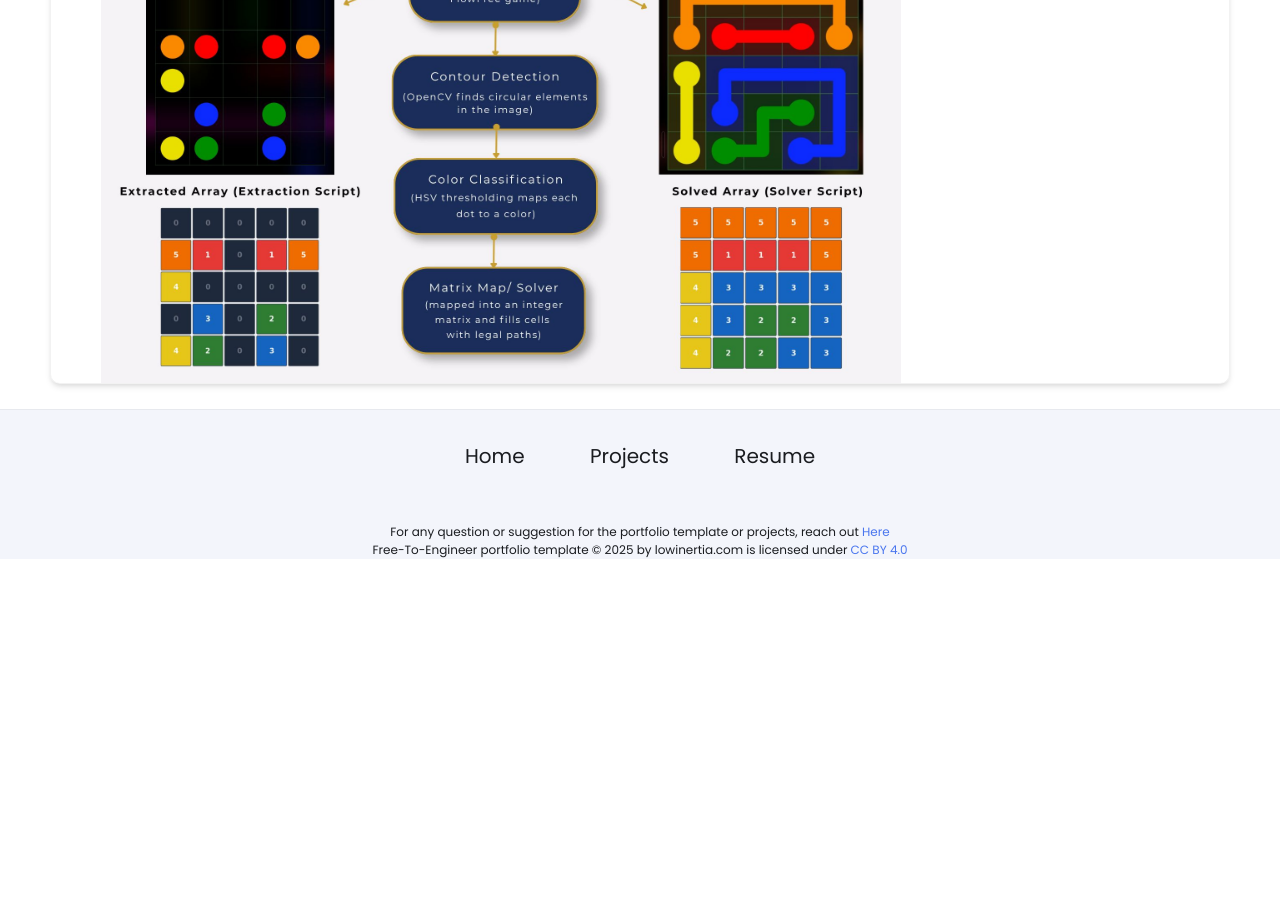
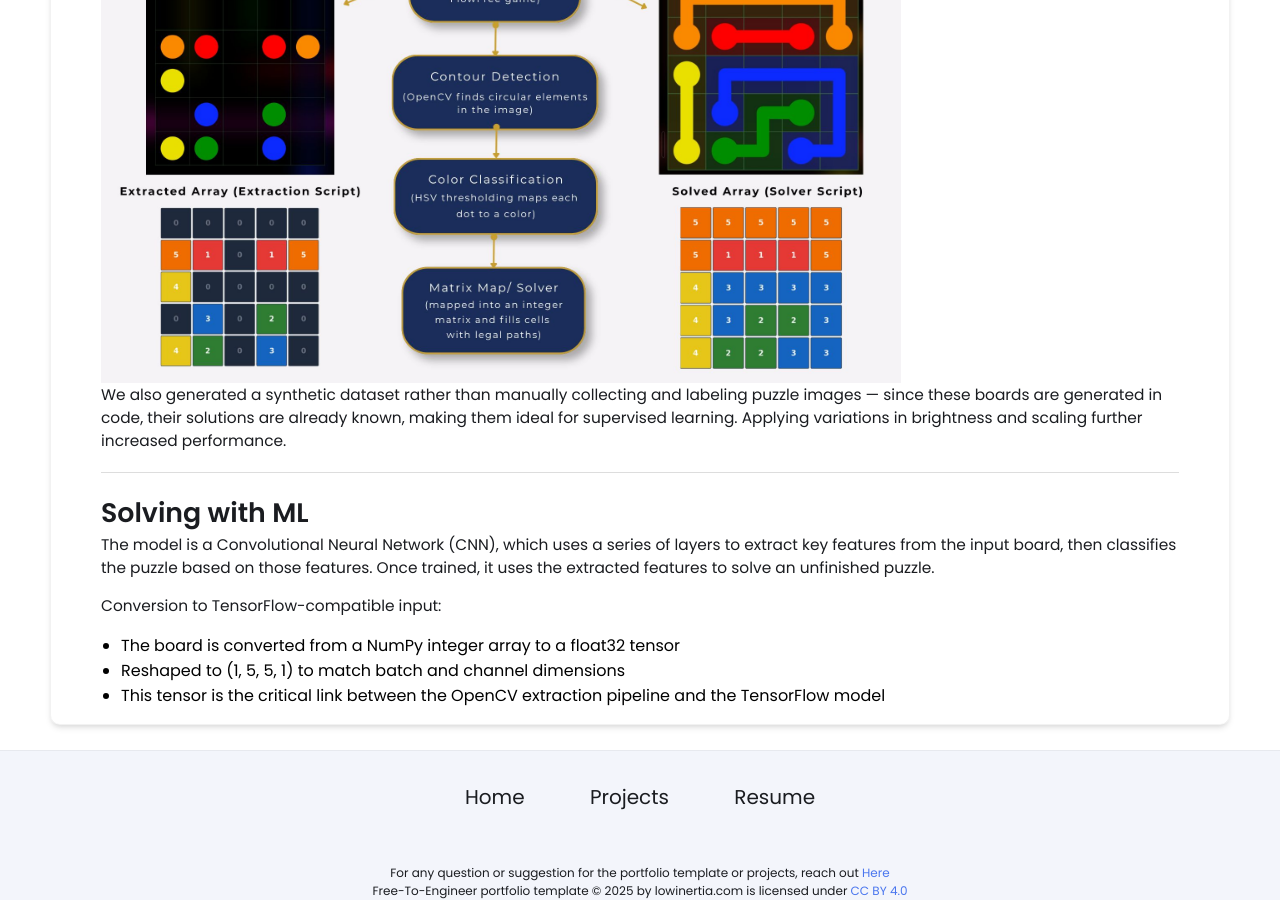
Before and after one commit to cheikh-ab-toure/cheikh-ab-toure.github.io, a Jekyll site: the page built from _projects/Flow Free/index.md, in a window 1280 px wide and 900 px high, scrolled down 1540 px. Built offline with Jekyll 4.4.1, drawn with Linux system fonts in a browser that asks for light colours; before the commit the page ends 2099 px from its top, so only the background shows below that.

Commit message:
Enhance documentation on dataset and ML model
Added details about synthetic dataset generation and model training process.

```diff
--- a/_projects/Flow Free/index.md
+++ b/_projects/Flow Free/index.md
@@ -33,3 +33,14 @@ To train a model, we needed structured data extracted from puzzle images:
 - The result is compiled into a matrix representing the board's colors and states
 
 {% include image-gallery.html images="extraction-pipeline-flowchart.png" height="450" %}
+
+We also generated a synthetic dataset rather than manually collecting and labeling puzzle images — since these boards are generated in code, their solutions are already known, making them ideal for supervised learning. Applying variations in brightness and scaling further increased performance.
+
+---
+# Solving with ML
+The model is a Convolutional Neural Network (CNN), which uses a series of layers to extract key features from the input board, then classifies the puzzle based on those features. Once trained, it uses the extracted features to solve an unfinished puzzle.
+
+Conversion to TensorFlow-compatible input:
+- The board is converted from a NumPy integer array to a float32 tensor
+- Reshaped to (1, 5, 5, 1) to match batch and channel dimensions
+- This tensor is the critical link between the OpenCV extraction pipeline and the TensorFlow model
```
